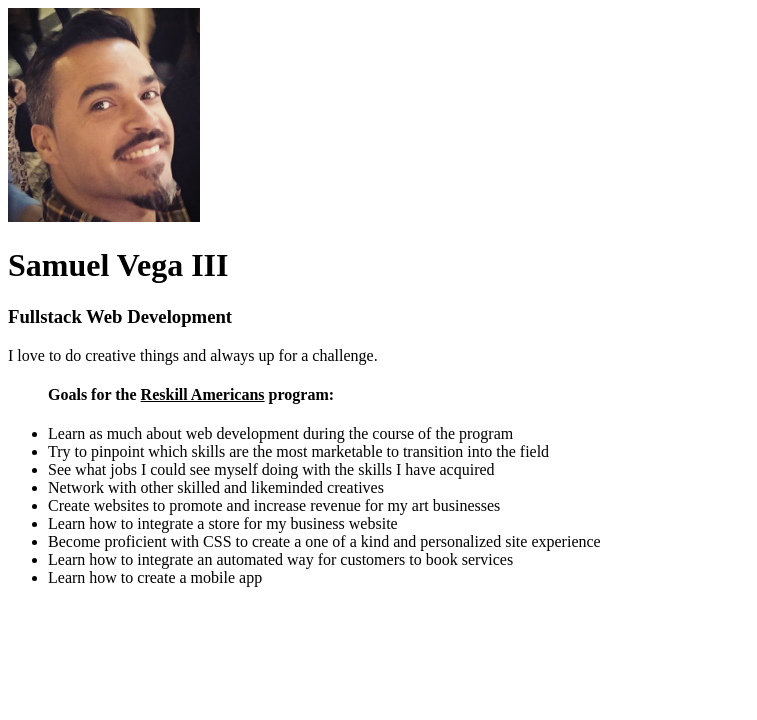
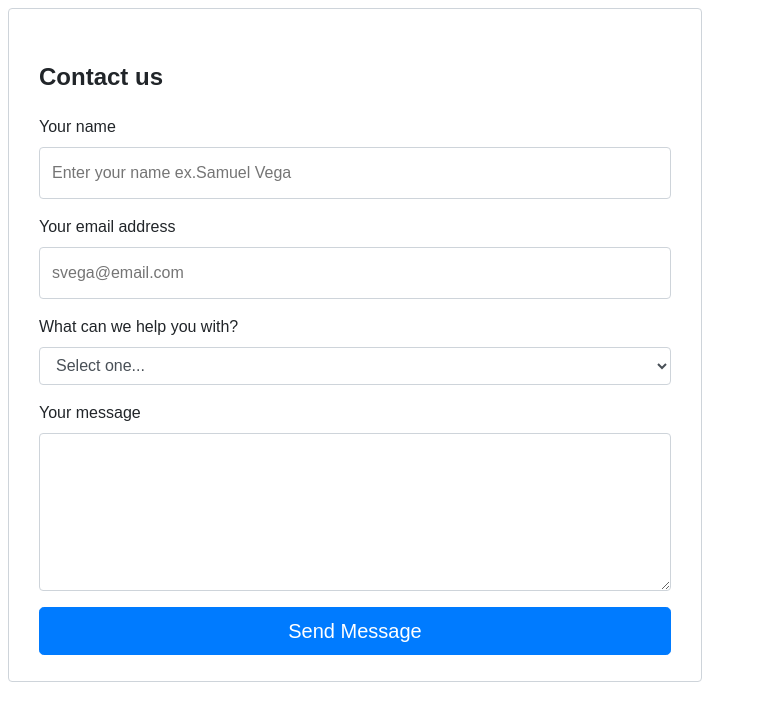
Before and after one commit to webdevsamvega/Week_2_Assignments, a plain HTML site: page index.html in a window 1280 px wide. Shown: the whole page, without its empty margins (0-757 px from the left). Drawn offline with Linux system fonts and the light colour scheme.

Commit message:
Add files via upload

```diff
--- a/index.html
+++ b/index.html
@@ -4,38 +4,84 @@
     <meta charset="UTF-8" />
     <meta http-equiv="X-UA-Compatible" content="IE=edge" />
     <meta name="viewport" content="width=device-width, initial-scale=1.0" />
-    <title>Samuel Vega Quick Bio</title>
+    <link rel="stylesheet" href="./styles.css" />
+    <title>Contact Form Assignment</title>
   </head>
   <body>
-    <img src="./assets/website (1).jpg" height="214" width="192.4" />
-    <h1>Samuel Vega III</h1>
-    <h3>Fullstack Web Development</h3>
-    <p>I love to do creative things and always up for a challenge.</p>
-    <ul>
-      <h4>Goals for the <u>Reskill Americans</u> program:</h4>
-      <li>
-        Learn as much about web development during the course of the program
-      </li>
-      <li>
-        Try to pinpoint which skills are the most marketable to transition into
-        the field
-      </li>
-      <li>
-        See what jobs I could see myself doing with the skills I have acquired
-      </li>
-      <li>Network with other skilled and likeminded creatives</li>
-      <li>
-        Create websites to promote and increase revenue for my art businesses
-      </li>
-      <li>Learn how to integrate a store for my business website</li>
-      <li>
-        Become proficient with CSS to create a one of a kind and personalized
-        site experience
-      </li>
-      <li>
-        Learn how to integrate an automated way for customers to book services
-      </li>
-      <li>Learn how to create a mobile app</li>
-    </ul>
+    <div class="form-body">
+      <div id="form">
+        <h2 class="form-h2">Contact us</h2>
+        <form
+          id="form-id"
+          class="form-class"
+          method="post"
+          action="http://127.0.0.1:5500/index.html"
+        >
+          <div class="form-group">
+            <label for="Name" class="form-label">Your name</label>
+            <div class="input-group">
+              <input
+                type="text"
+                id="Name"
+                name="Name"
+                class="form-control"
+                placeholder="Enter your name ex.Samuel Vega"
+                required
+              />
+            </div>
+          </div>
+          <div class="form-group">
+            <label for="Email" class="form-label">Your email address</label>
+            <div class="input-group">
+              <input
+                type="email"
+                id="Email"
+                name="Email"
+                class="form-control"
+                placeholder="svega@email.com"
+                required
+              />
+            </div>
+          </div>
+          <div class="form-group">
+            <label for="Select" class="form-label"
+              >What can we help you with?</label
+            >
+            <div class="input-group">
+              <select name="Selected" class="form-control">
+                <option value="">Select one...</option>
+                <option value="1">Option 1: Big</option>
+                <option value="2">Option 2: Bigger</option>
+                <option value="3">Option 3: Best</option>
+              </select>
+            </div>
+          </div>
+          <div class="form-group">
+            <label for="Message" class="form-label">Your message</label>
+            <div class="input-group">
+              <textarea
+                id="Message"
+                name="Message"
+                class="form-control"
+                rows="6"
+                maxlength="500"
+                placeholder="Your message here..."
+                required
+              >
+              </textarea>
+            </div>
+          </div>
+          <div class="form-group">
+            <button
+              type="submit"
+              id="form-button"
+              class="fcf-btn fcf-btn-primary fcf-btn-lg fcf-btn-block"
+            >
+              Send Message
+            </button>
+          </div>
+        </form>
+      </div>
+    </div>
   </body>
 </html>
--- /dev/null
+++ b/styles.css
@@ -0,0 +1,134 @@
+#form {
+    display:block;
+}
+
+.form-body {
+    margin: 0;
+    font-family: Arial, sans-serif;
+    font-size: 1rem;
+    font-weight: 400;
+    line-height: 1.5;
+    color: #212529;
+    text-align: left;
+    background-color: #fff;
+    padding: 30px;
+    padding-bottom: 10px;
+    border: 1px solid #ced4da;
+    border-radius: 0.25rem;
+    max-width: 50%;
+}
+
+.form-group {
+    margin-bottom: 1rem;
+}
+
+.input-group {
+    position: relative;
+    display: flex;
+    flex-wrap: wrap;
+    align-items: stretch;
+    width: 100%;
+}
+
+.form-control {
+    display: block;
+    width: 100%;
+    height: calc(1.5em + 0.75rem + 2px);
+    padding: 0.375rem 0.75rem;
+    font-size: 1rem;
+    font-weight: 400;
+    line-height: 1.5;
+    color: #495057;
+    background-color: #fff;
+    background-clip: padding-box;
+    border: 1px solid #ced4da;
+    outline: none;
+    border-radius: 0.25rem;
+    transition: border-color 0.15s ease-in-out, box-shadow 0.15s ease-in-out;
+}
+
+select.form-control[size], select.form-control[multiple] {
+    height: auto;
+}
+
+textarea.form-control {
+    font-family: Arial, sans-serif;
+    height: auto;
+}
+
+label.form-label {
+    display: inline-block;
+    margin-bottom: 0.5rem;
+}
+
+.fcf-btn {
+    display: inline-block;
+    font-weight: 400;
+    color: #212529;
+    text-align: center;
+    vertical-align: middle;
+    cursor: pointer;
+    user-select: none;
+    background-color: transparent;
+    border: 1px solid transparent;
+    padding: 0.375rem 0.75rem;
+    font-size: 1rem;
+    line-height: 1.5;
+    border-radius: 0.25rem;
+    transition: color 0.15s ease-in-out, background-color 0.15s ease-in-out, border-color 0.15s ease-in-out, box-shadow 0.15s ease-in-out;
+}
+
+@media (prefers-reduced-motion: reduce) {
+    .fcf-btn {
+        transition: none;
+    }
+}
+
+.fcf-btn:hover {
+    color: #212529;
+    text-decoration: none;
+}
+
+.fcf-btn:focus, .fcf-btn.focus {
+    outline: 0;
+    box-shadow: 0 0 0 0.2rem rgba(0, 123, 255, 0.25);
+}
+
+.fcf-btn-primary {
+    color: #fff;
+    background-color: #007bff;
+    border-color: #007bff;
+}
+
+.fcf-btn-primary:hover {
+    color: #fff;
+    background-color: #0069d9;
+    border-color: #0062cc;
+}
+
+.fcf-btn-primary:focus, .fcf-btn-primary.focus {
+    color: #fff;
+    background-color: #0069d9;
+    border-color: #0062cc;
+    box-shadow: 0 0 0 0.2rem rgba(38, 143, 255, 0.5);
+}
+
+.fcf-btn-lg, .fcf-btn-group-lg>.fcf-btn {
+    padding: 0.5rem 1rem;
+    font-size: 1.25rem;
+    line-height: 1.5;
+    border-radius: 0.3rem;
+}
+
+.fcf-btn-block {
+    display: block;
+    width: 100%;
+}
+
+.fcf-btn-block+.fcf-btn-block {
+    margin-top: 0.5rem;
+}
+
+input[type="submit"].fcf-btn-block, input[type="reset"].fcf-btn-block, input[type="button"].fcf-btn-block {
+    width: 100%;
+}
```
